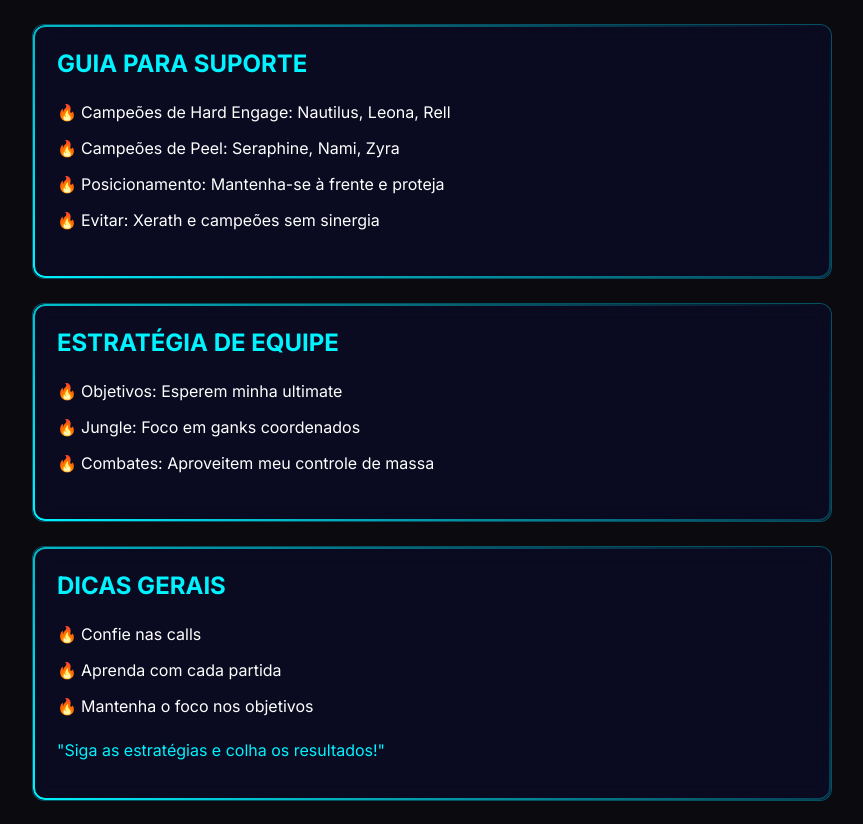
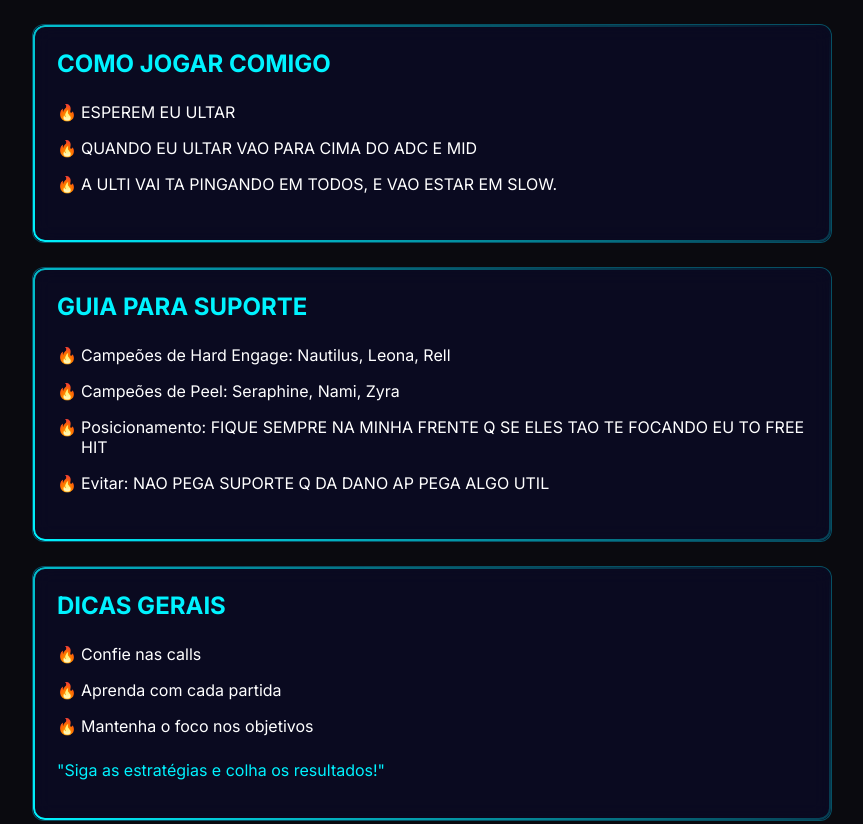
Before and after one commit to smurfdobrand/smurfdobrand.github.io, a plain HTML site: page index.html in a window 1280 px wide. Shown: the part 980-1804 px from the top of the page, without its empty margins (208-1071 px from the left). Drawn offline with Linux system fonts and the light colour scheme.

Commit message:
Update index.html

```diff
--- a/index.html
+++ b/index.html
@@ -168,23 +168,25 @@
         </div>
 
         <div class="card">
+            <h2 class="card-title">Como Jogar Comigo</h2>
+            <ul>
+                <li>ESPEREM EU ULTAR</li>
+                <li>QUANDO EU ULTAR VAO PARA CIMA DO ADC E MID</li>
+                <li>A ULTI VAI TA PINGANDO EM TODOS, E VAO ESTAR EM SLOW.</li>
+            </ul>
+        </div>
+
+        <div class="card">
             <h2 class="card-title">Guia para Suporte</h2>
             <ul>
                 <li>Campeões de Hard Engage: Nautilus, Leona, Rell</li>
                 <li>Campeões de Peel: Seraphine, Nami, Zyra</li>
-                <li>Posicionamento: Mantenha-se à frente e proteja</li>
-                <li>Evitar: Xerath e campeões sem sinergia</li>
+                <li>Posicionamento: FIQUE SEMPRE NA MINHA FRENTE Q SE ELES TAO TE FOCANDO EU TO FREE HIT</li>
+                <li>Evitar: NAO PEGA SUPORTE Q DA DANO AP PEGA ALGO UTIL</li>
             </ul>
         </div>
 
-        <div class="card">
-            <h2 class="card-title">Estratégia de Equipe</h2>
-            <ul>
-                <li>Objetivos: Esperem minha ultimate</li>
-                <li>Jungle: Foco em ganks coordenados</li>
-                <li>Combates: Aproveitem meu controle de massa</li>
-            </ul>
-        </div>
+
 
         <div class="card">
             <h2 class="card-title">Dicas Gerais</h2>
```
